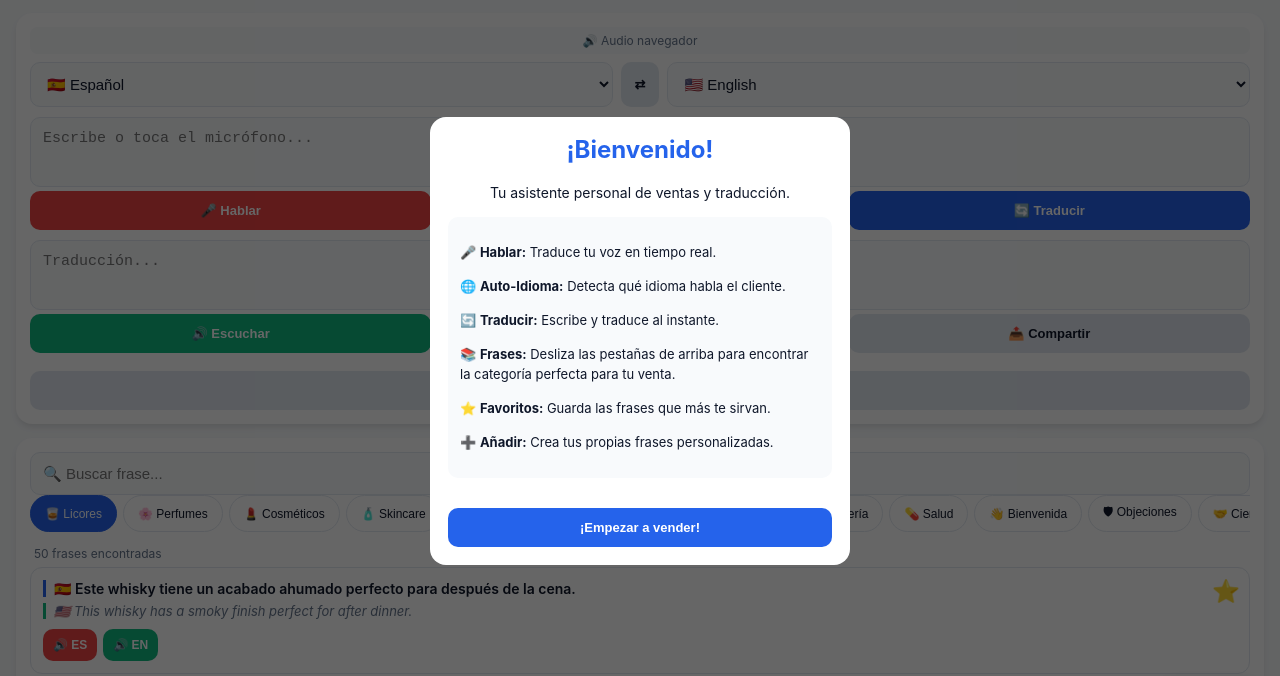
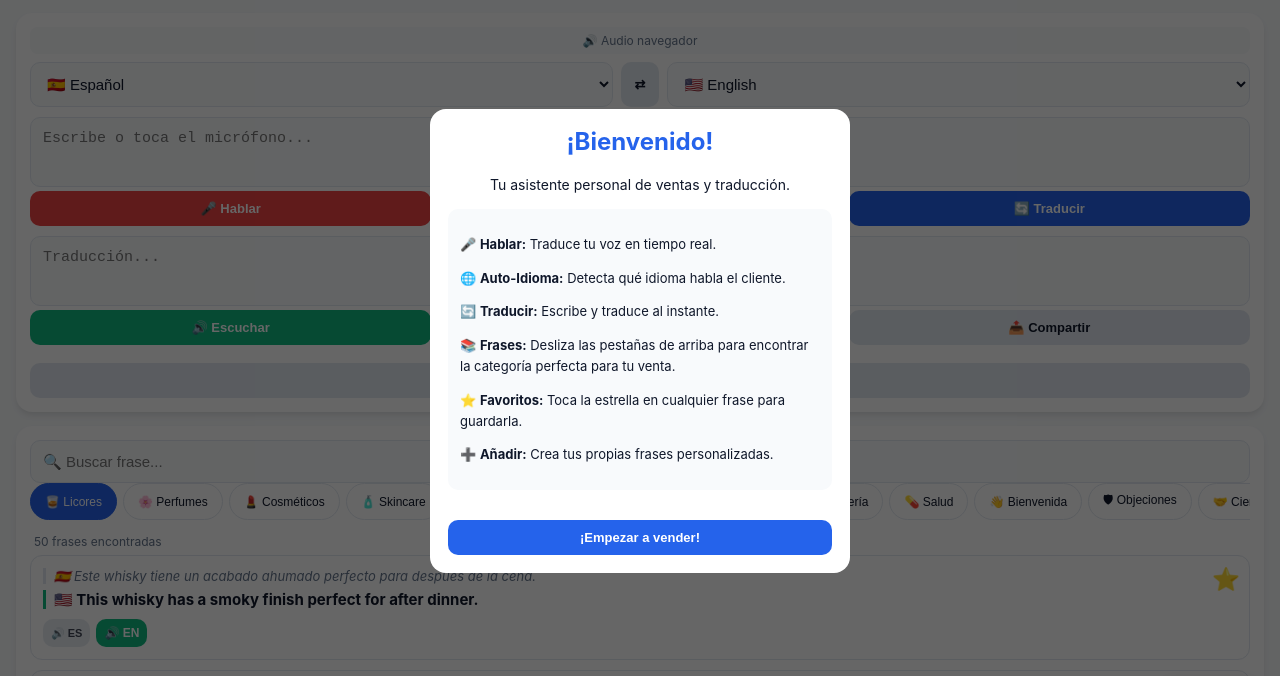
Before and after one commit to angelvmar-proyecto/tester, a website: page www/index.html in a window 1280 px wide. Shown: the part 59-735 px from the top of the page. Drawn offline with Linux system fonts and the light colour scheme.

Commit message:
feat: aplicar estilos finales, busqueda limpia, categoria default, tutorial actualizado

```diff
--- a/www/index.html
+++ b/www/index.html
@@ -16,7 +16,7 @@
         .controls { display:flex; gap:8px; margin-bottom:10px; }
         select,input,textarea { width:100%; padding:12px; border-radius:10px; border:1px solid var(--border); background:var(--bg); color:var(--text); font-size:15px; }
         textarea { height:70px; resize:none; }
-        .btn { flex:1; padding:12px; border-radius:10px; border:none; font-weight:600; cursor:pointer; font-size:13px; }
+        .btn { flex:1; padding:10px 12px; border-radius:10px; border:none; font-weight:600; cursor:pointer; font-size:13px; }
         .btn:active { transform:scale(.96); }
         .btn-primary { background:var(--primary); color:#fff; }
         .btn-danger { background:var(--danger); color:#fff; }
@@ -33,11 +33,11 @@
         .subtab { padding:5px 12px; border-radius:14px; background:var(--bg); border:1px solid var(--border); white-space:nowrap; cursor:pointer; font-size:11px; color:var(--text-sec); }
         .subtab.active { background:var(--accent); color:#fff; border-color:var(--accent); }
         .phrase-item { background:var(--card); border:1px solid var(--border); border-radius:12px; padding:12px; margin-bottom:10px; position:relative; }
-        .phrase-es { font-size:14px; font-weight:600; margin-bottom:6px; border-left:3px solid var(--primary); padding-left:8px; padding-right:36px; }
-        .phrase-en { font-size:13px; color:var(--text-sec); font-style:italic; margin-bottom:10px; border-left:3px solid var(--success); padding-left:8px; }
+        .phrase-es { font-size: 13px; color: var(--text-sec); font-style: italic; margin-bottom: 6px; border-left: 3px solid var(--border); padding-left: 8px; padding-right: 36px; }
+        .phrase-en { font-size: 15px; font-weight: 700; color: var(--text); margin-bottom: 10px; border-left: 3px solid var(--success); padding-left: 8px; }
         .phrase-en.hidden { display:none; }
         .phrase-actions { display:flex; gap:6px; flex-wrap:wrap; }
-        .phrase-actions .btn { padding:9px 10px; font-size:12px; flex:none; min-width:0; }
+        .phrase-actions .btn { padding:7px 8px; font-size:11px; flex:none; min-width:0; }
         .fav-btn { position:absolute; top:8px; right:8px; background:none; border:none; font-size:1.4rem; cursor:pointer; color:var(--border); padding:0; width:30px; height:30px; }
         .fav-btn.active { color:var(--warn); }
         .toast { position:fixed; bottom:20px; left:50%; transform:translateX(-50%) translateY(100px); background:var(--text); color:var(--bg); padding:11px 22px; border-radius:25px; font-size:13px; font-weight:500; opacity:0; transition:all .3s; z-index:1000; max-width:90%; text-align:center; }
@@ -457,7 +457,7 @@
                 const b = document.createElement('button');
                 b.className = 'tab' + (cat.id === currentCat ? ' active' : '');
                 b.textContent = cat.label;
-                b.onclick = () => { currentCat = cat.id; currentSub = 'all'; visibleCount = 50; buildTabs(); buildSubtabs(); renderPhrases(); };
+                b.onclick = () => { currentCat = cat.id; currentSub = 'all'; visibleCount = 50; document.getElementById('searchInput').value = ''; buildTabs(); buildSubtabs(); renderPhrases(); };
                 c.appendChild(b);
             });
         }
@@ -472,7 +472,7 @@
                 const b = document.createElement('button');
                 b.className = 'subtab' + (currentSub === sub.id ? ' active' : '');
                 b.textContent = sub.label;
-                b.onclick = () => { currentSub = sub.id; visibleCount = 50; buildSubtabs(); renderPhrases(); };
+                b.onclick = () => { currentSub = sub.id; visibleCount = 50; document.getElementById('searchInput').value = ''; buildSubtabs(); renderPhrases(); };
                 c.appendChild(b);
             });
         }
@@ -561,8 +561,8 @@
                 html_item += '<div class="phrase-es">🇪🇸 ' + highlight(p.e, search) + '</div>';
                 html_item += '<div class="phrase-en">🇺🇸 ' + highlight(p.n, search) + '</div>';
                 html_item += '<div class="phrase-actions">';
-                html_item += '<button class="btn btn-danger" data-speak-es="' + p.i + '">🔊 ES</button>';
-                html_item += '<button class="btn btn-success" data-speak-en="' + p.i + '">🔊 EN</button>';
+                html_item += '<button class="btn btn-secondary" data-speak-es="' + p.i + '" style="opacity:0.8;">🔊 ES</button>';
+                html_item += '<button class="btn btn-success" data-speak-en="' + p.i + '" style="font-weight:bold;font-size:12px;">🔊 EN</button>';
                 if (p._custom) {
                     html_item += '<button class="btn btn-warning" data-edit="' + p.i + '">✏️</button>';
                     html_item += '<button class="btn btn-secondary" data-del="' + p.i + '">🗑</button>';
@@ -596,6 +596,7 @@
             document.getElementById('editId').value = '';
             document.getElementById('editEs').value = '';
             document.getElementById('editEn').value = '';
+            document.getElementById('editCat').value = 'custom';
             document.getElementById('phraseModal').classList.add('show');
         }
 
@@ -649,7 +650,7 @@
                     showToast('✅ Guardada');
                 }
             } else {
-                customPhrases.push({ i: Date.now(), c: cat, e: es, n: en, _custom: true });
+                customPhrases.push({ i: Date.now(), c: (cat === 'custom' ? 'custom' : cat), e: es, n: en, _custom: true });
                 showToast('✅ Añadida');
             }
             localStorage.setItem('customPhrases', JSON.stringify(customPhrases));
@@ -767,7 +768,7 @@
                 <p>🌐 <strong>Auto-Idioma:</strong> Detecta qué idioma habla el cliente.</p>
                 <p>🔄 <strong>Traducir:</strong> Escribe y traduce al instante.</p>
                 <p>📚 <strong>Frases:</strong> Desliza las pestañas de arriba para encontrar la categoría perfecta para tu venta.</p>
-                <p>⭐ <strong>Favoritos:</strong> Guarda las frases que más te sirvan.</p>
+                <p>⭐ <strong>Favoritos:</strong> Toca la estrella en cualquier frase para guardarla.</p>
                 <p>➕ <strong>Añadir:</strong> Crea tus propias frases personalizadas.</p>
             </div>
             <button class="btn btn-primary" style="width:100%;" onclick="closeWelcome()">¡Empezar a vender!</button>
```
